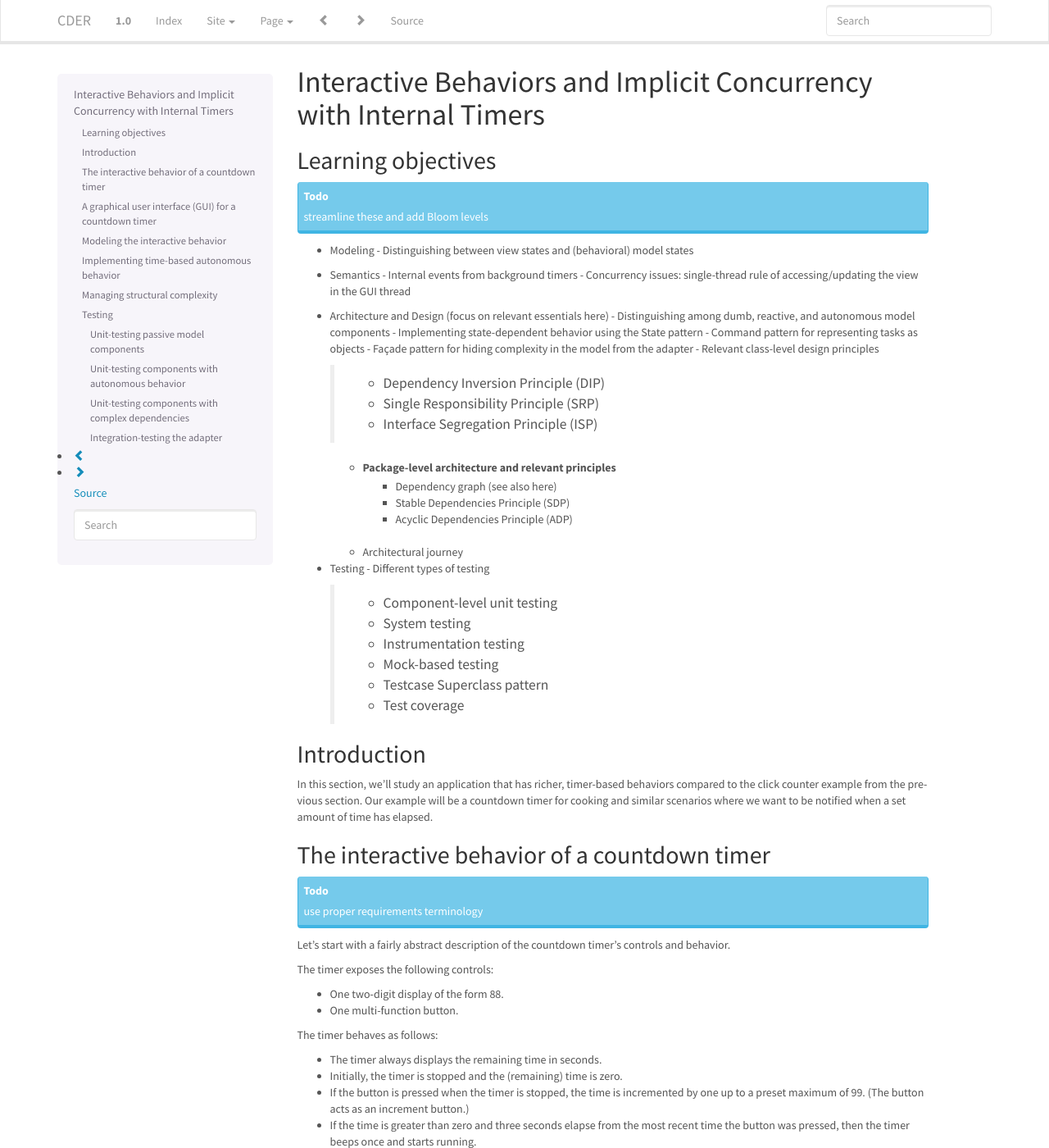
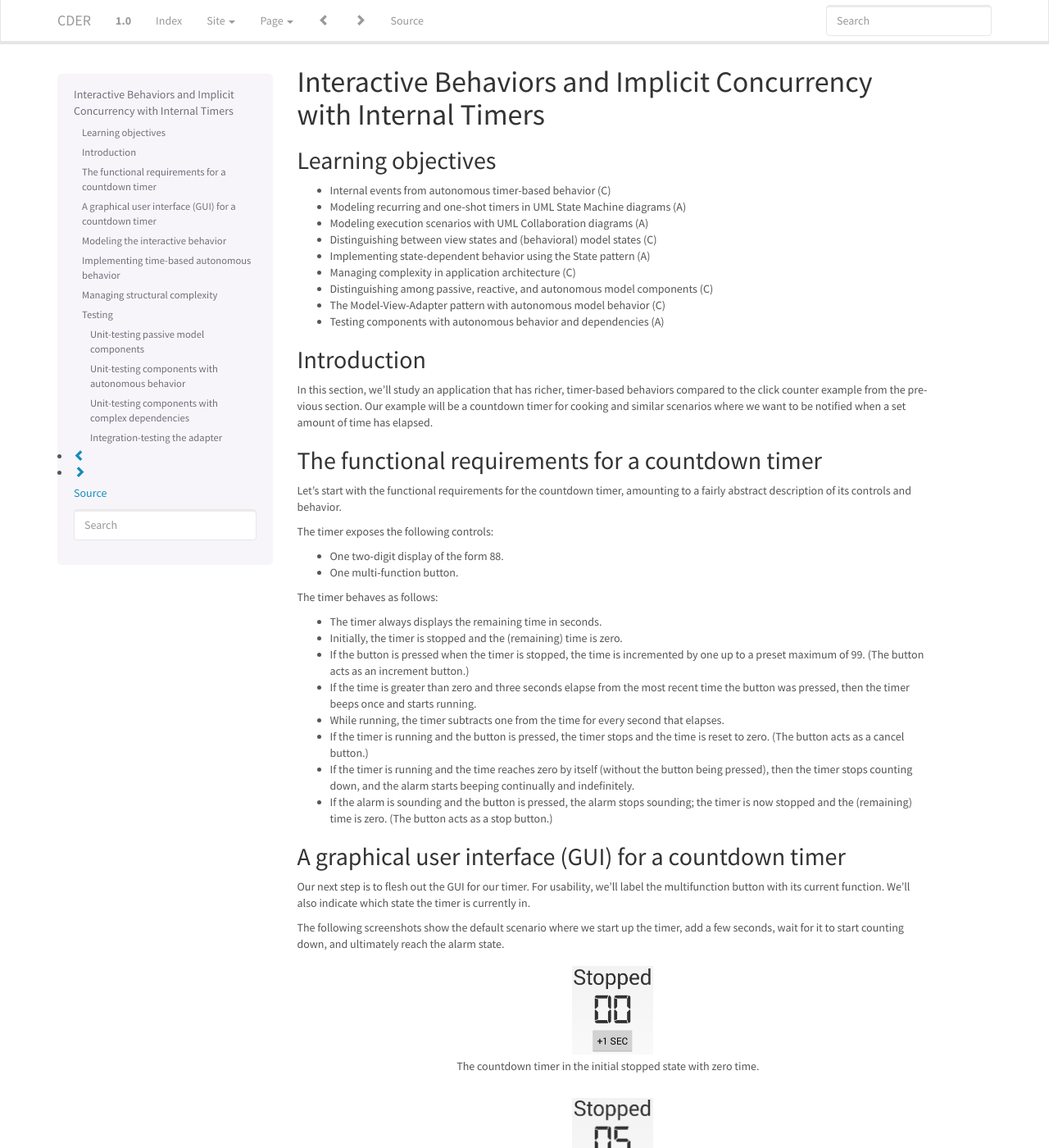
Before and after one commit to LoyolaChicagoBooks/cder, a Sphinx documentation site: the page built from source/timers.rst, in a window 1280 px wide and 1400 px high. Shown: the whole window at 82% size. Built offline with Sphinx 7.4.7, drawn with Linux system fonts in a browser that asks for light colours; some of the changed text lies outside the part shown.

Commit message:
added various notes across chapters

```diff
--- a/source/timers.rst
+++ b/source/timers.rst
@@ -4,36 +4,16 @@ Interactive Behaviors and Implicit Concurrency with Internal Timers
 Learning objectives
 -------------------
 
-.. todo:: streamline these and add Bloom levels
-
-- Modeling
-  - Distinguishing between view states and (behavioral) model states
-- Semantics
-  - Internal events from background timers
-  - Concurrency issues: single-thread rule of accessing/updating the view in the GUI thread
-- Architecture and Design (focus on relevant essentials here)
-  - Distinguishing among dumb, reactive, and autonomous model components
-  - Implementing state-dependent behavior using the State pattern
-  - Command pattern for representing tasks as objects
-  - Façade pattern for hiding complexity in the model from the adapter
-  - Relevant class-level design principles
-     - Dependency Inversion Principle (DIP)
-     - Single Responsibility Principle (SRP)
-     - Interface Segregation Principle (ISP)
-  - Package-level architecture and relevant principles
-     - Dependency graph (see also here)
-     - Stable Dependencies Principle (SDP)
-     - Acyclic Dependencies Principle (ADP)
-  - Architectural journey
-- Testing
-  - Different types of testing
-    - Component-level unit testing
-    - System testing
-    - Instrumentation testing
-    - Mock-based testing
-    - Testcase Superclass pattern
-    - Test coverage
-
+- Internal events from autonomous timer-based behavior (C)
+- Modeling recurring and one-shot timers in UML State Machine diagrams (A)
+- Modeling execution scenarios with UML Collaboration diagrams (A)
+- Distinguishing between view states and (behavioral) model states (C)
+- Implementing state-dependent behavior using the State pattern (A)
+- Managing complexity in application architecture (C)
+- Distinguishing among passive, reactive, and autonomous model
+  components (C)
+- The Model-View-Adapter pattern with autonomous model behavior (C)
+- Testing components with autonomous behavior and dependencies (A)
 
 Introduction
 ------------
@@ -45,13 +25,12 @@ and similar scenarios where we want to be notified when a set amount
 of time has elapsed.
 
 
-The interactive behavior of a countdown timer
----------------------------------------------
+The functional requirements for a countdown timer
+-------------------------------------------------
 
-.. todo:: use proper requirements terminology
-
-Let's start with a fairly abstract description of the countdown
-timer's controls and behavior.
+Let's start with the functional requirements for the countdown timer,
+amounting to a fairly abstract description of its controls and
+behavior.
 
 The timer exposes the following controls:
 
@@ -130,8 +109,6 @@ timer using a UML state machine diagram. As usual, there are various
 ways to do this, and our guiding principle is to keep things simple
 and close to the informal description of the behavior.
 
-.. todo:: UML dependency: brief note and external reference
-
 It is easy to see that we need to represent the current counter
 value. Once we accept this, we really don't need to distinguish
 between the stopped state (with counter value zero) and the counting
@@ -192,6 +169,12 @@ follows:
    :end-before: end-type-ClockListener
    :language: java
    :linenos:
+
+As we discussed in section [REF: previous section], Android follows an
+event source/listener naming idiom. As our examples illustrate, it is
+straightforward to define custom app-specific events that follow this
+same convention. Our ``ClockListener``, for example, combines two
+kinds of events within a single interface.
 
 Concrete state classes implement the abstract ``TimerState``
 class. The key parts of the state machine implementation follow:
@@ -264,18 +247,28 @@ to the adapter.
 
    Countdown timer: autonomous scenario
 
-
-.. todo:: mention JavaBeans event source/listener patterns
-
-.. todo:: mention possibility of custom app-specific events
-
-.. todo:: code examples: testing
-
 Testing
 -------
 
-.. todo:: explain testing terminology a bit more: SUT, types of testing, etc.
+As we develop increasingly complex applications, we increasingly
+benefit from thorough automated testing. We distinguish between our
+application code, usually referred to as the *subject under test*
+(SUT), and the test code. *Test coverage* describes the extent to
+which our test code exercises the SUT, and there are several ways to
+measure test coverage.
 
+We also understand that there are different structural levels of
+testing: component-level unit testing, integration testing, and system
+testing. The latter can take place in or outside the presence of the
+target execution environment. By default, Android supports so-called
+instrumentation testing on an emulator or actual device, though other
+types of testing can be achieved with relatively little extra effort.
+
+As our application grows in complexity, so does our test code, so it
+makes sense to use good software engineering practice in the
+development of our test code. Accordingly, software design patterns
+for test code have emerged, such as the *Testclass Superclass* pattern
+[REF] we use in the example below.
 
 Unit-testing passive model components
 ^^^^^^^^^^^^^^^^^^^^^^^^^^^^^^^^^^^^^
@@ -349,7 +342,11 @@ ringing stopped and state is stopped.
 Note that this happens *in fake time* (fast-forward) because we
 control the rate of the clock ticks.
 
-.. todo:: There are also various mocking frameworks.
+.. note:: There are also various mocking frameworks, such as Mockito
+	  and JMockit, which can automatically generate mock objects
+	  that represent component dependencies from interfaces and
+	  provide APIs or domain-specific languages for specifying
+	  test expectations.
 
 
 Integration-testing the adapter
```
Also changed, not shown: source/activities.rst (+13 -6 lines), source/events.rst (+29 -4 lines).
